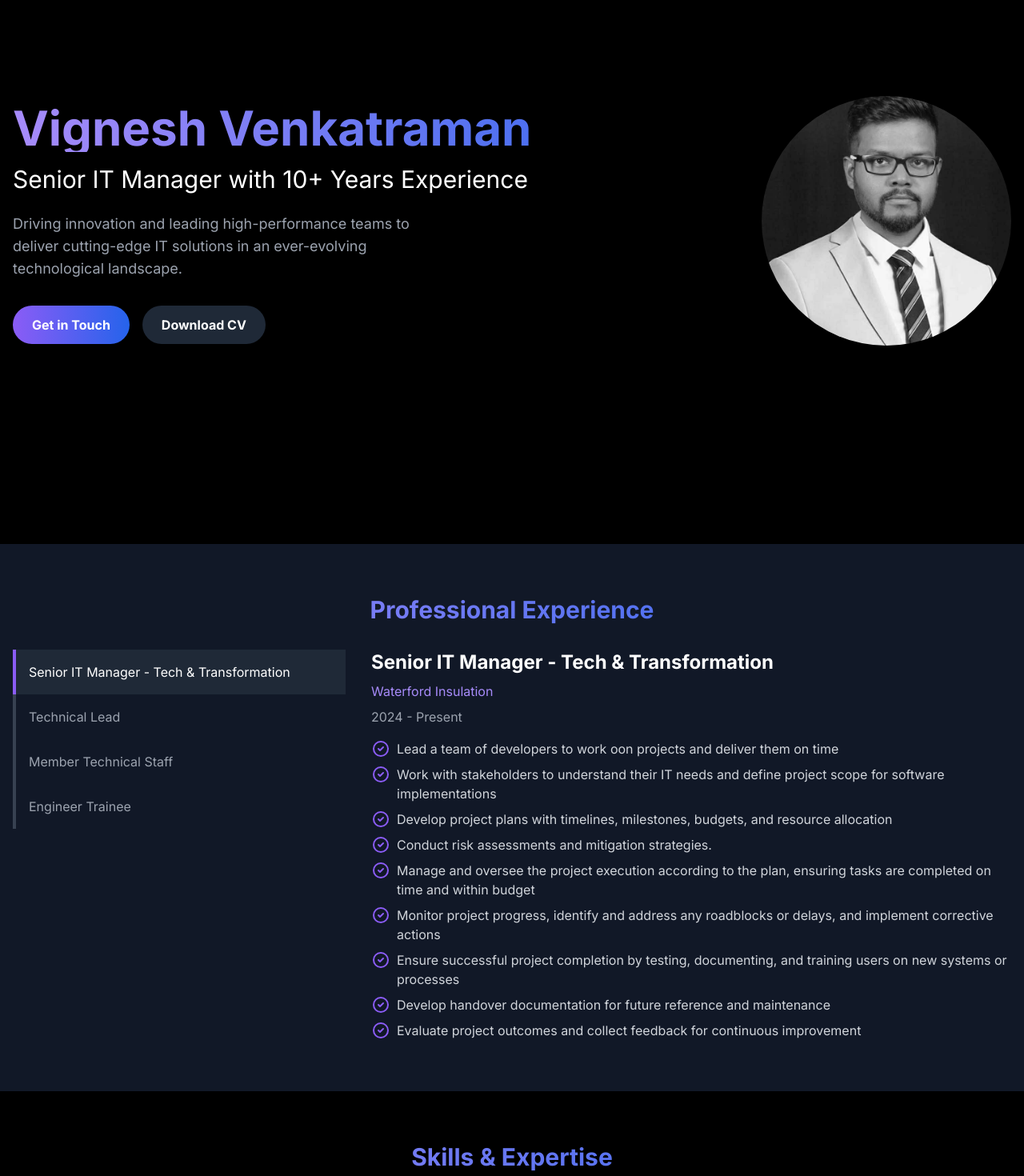
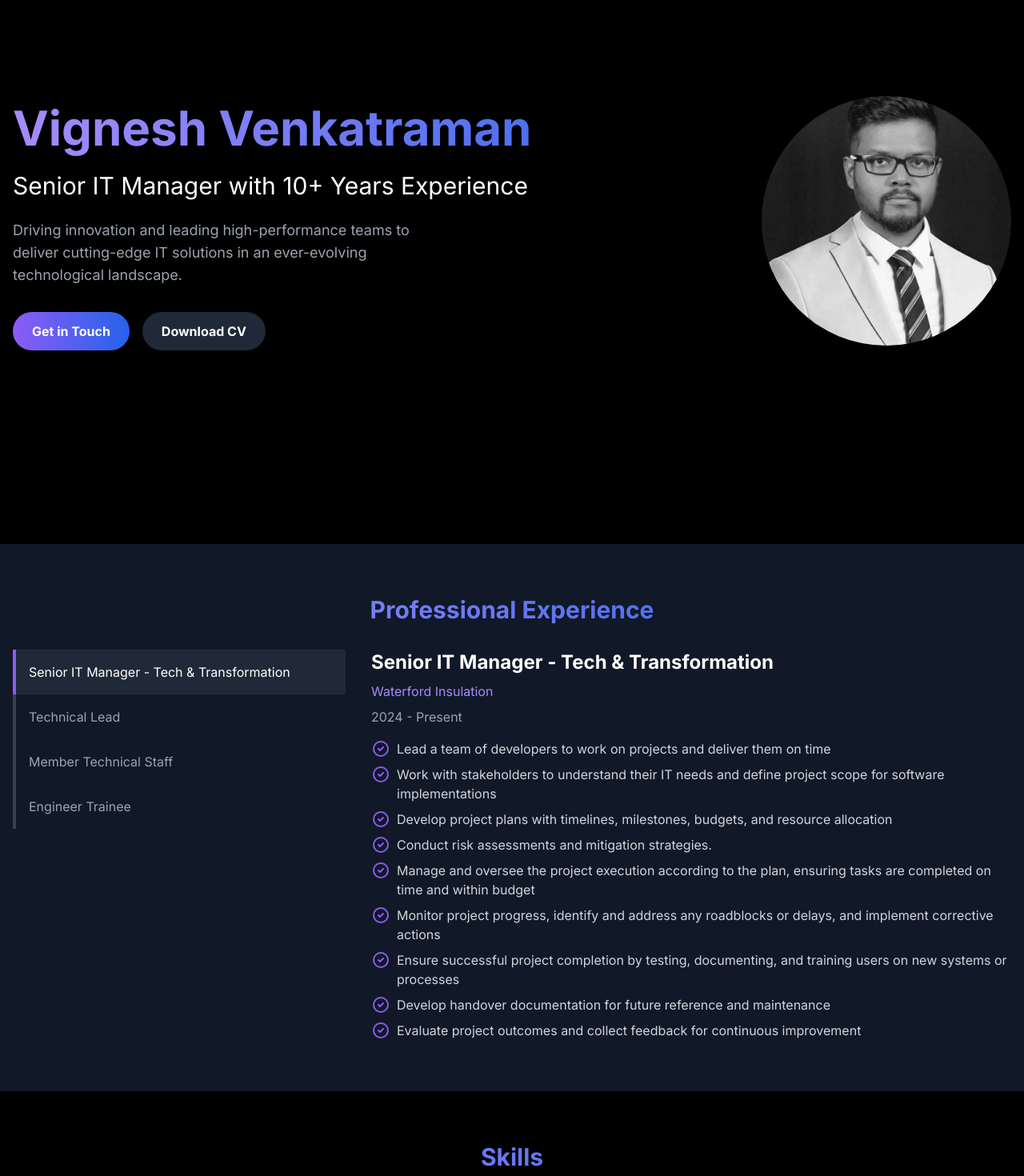
Before and after one commit to vigneshvenkat/senior-it-lead-portfolio, a Next.js app: page /vigneshvenkat.github.io/ in a window 1280 px wide. Shown: the part 180-1650 px from the top of the page at 80% size. Built offline with nearby package versions, Linux system fonts and the light colour scheme.

Commit message:
Fixed typo in Experience section and added spacing to H1 in Hero section

```diff
--- a/src/components/Experience.tsx
+++ b/src/components/Experience.tsx
@@ -8,7 +8,7 @@
     company: "Waterford Insulation",
     period: "2024 - Present",
     responsibilities: [
-      "Lead a team of developers to work oon projects and deliver them on time",
+      "Lead a team of developers to work on projects and deliver them on time",
       "Work with stakeholders to understand their IT needs and define project scope for software implementations",
       "Develop project plans with timelines, milestones, budgets, and resource allocation",
       "Conduct risk assessments and mitigation strategies.",
--- a/src/components/Hero.tsx
+++ b/src/components/Hero.tsx
@@ -6,7 +6,7 @@
     <section className="min-h-screen flex items-center justify-center bg-black text-white py-16 px-4">
       <div className="container mx-auto flex flex-col md:flex-row items-center">
         <div className="md:w-3/4 mb-8 md:mb-0">
-          <h1 className="text-4xl md:text-6xl font-bold mb-4 text-transparent bg-clip-text bg-gradient-to-r from-purple-400 to-blue-600">
+          <h1 className="text-4xl md:text-6xl font-bold mb-4 text-transparent bg-clip-text bg-gradient-to-r from-purple-400 to-blue-600 py-2">
             Vignesh Venkatraman
           </h1>
           <h2 className="text-2xl md:text-3xl mb-6 text-white">
--- a/src/components/Skills.tsx
+++ b/src/components/Skills.tsx
@@ -45,7 +45,7 @@
       className="py-16 bg-black opacity-0 transition duration-700 ease-in-out"
     >
       <div className="container mx-auto px-4">
-        <h2 className="text-3xl font-bold mb-8 text-center text-transparent bg-clip-text bg-gradient-to-r from-purple-400 to-blue-600">Skills & Expertise</h2>
+        <h2 className="text-3xl font-bold mb-8 text-center text-transparent bg-clip-text bg-gradient-to-r from-purple-400 to-blue-600">Skills</h2>
         <div className="grid grid-cols-1 md:grid-cols-2 gap-8">
           {skills.map((skillSet, index) => (
             <div key={index} className="bg-gray-900 p-6 rounded-lg shadow-lg transform hover:scale-105 transition duration-300">
```
